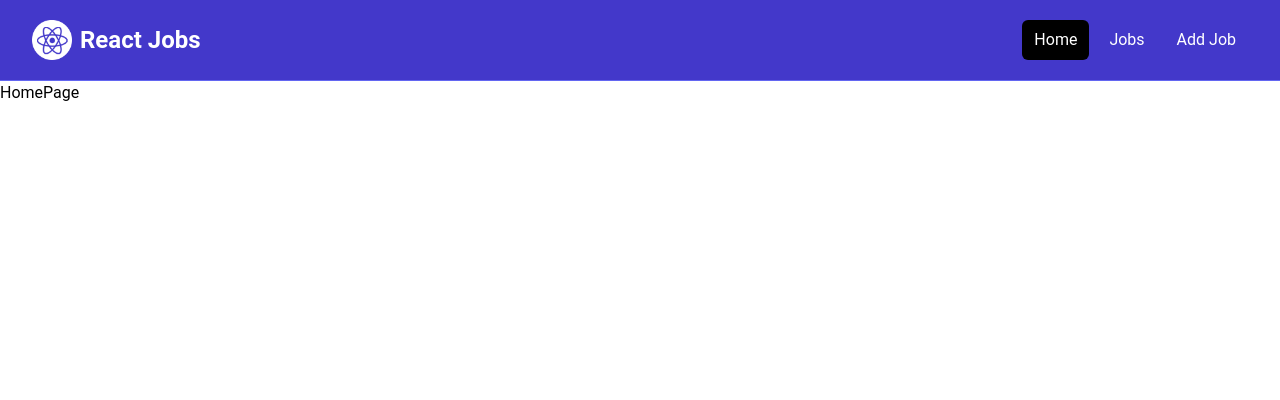
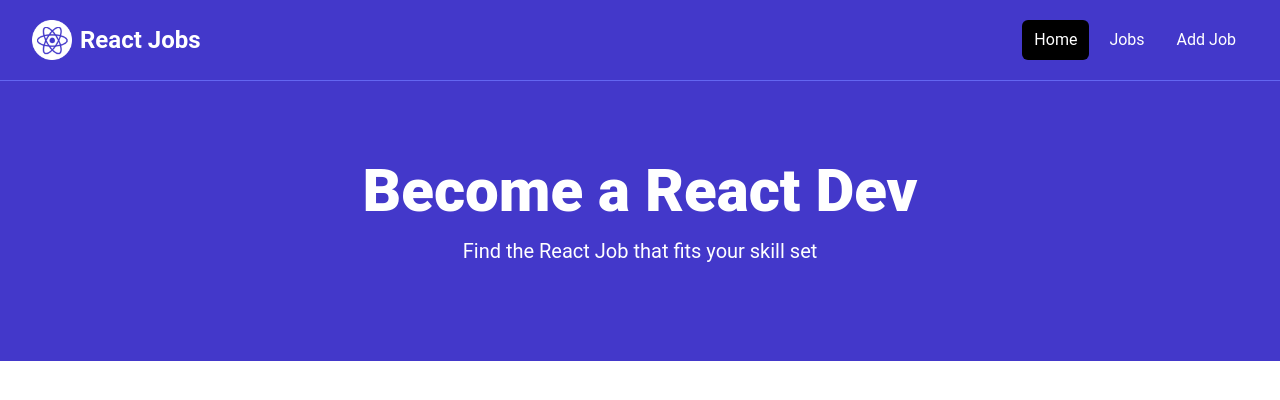
Before and after one commit to AdrianVisan/LearningReactTypescript, a React (Vite) app: page / in a window 1280 px wide. Shown: the top 400 px of the page. Built offline with nearby package versions, Linux system fonts and the light colour scheme.

Commit message:
Add hero card to homepage

```diff
--- /dev/null
+++ b/src/components/Hero.tsx
@@ -0,0 +1,21 @@
+type HeroProps = { title?: string; subtitle?: string };
+
+function Hero({
+  title = 'Become a React Dev',
+  subtitle = 'Find the React Job that fits your skill set',
+}: HeroProps) {
+  return (
+    <section className="bg-indigo-700 py-20 mb-4">
+      <div className="max-w-7xl mx-auto px-4 sm:px-6 lg:px-8 flex flex-col items-center">
+        <div className="text-center">
+          <h1 className="text-4xl font-extrabold text-white sm:text-5xl md:text-6xl">
+            {title}
+          </h1>
+          <p className="my-4 text-xl text-white">{subtitle}</p>
+        </div>
+      </div>
+    </section>
+  );
+}
+
+export default Hero;
--- a/src/pages/HomePage.tsx
+++ b/src/pages/HomePage.tsx
@@ -1,5 +1,7 @@
+import Hero from '../components/Hero';
+
 function HomePage() {
-  return <div>HomePage</div>;
+  return <Hero />;
 }
 
 export default HomePage;
```
